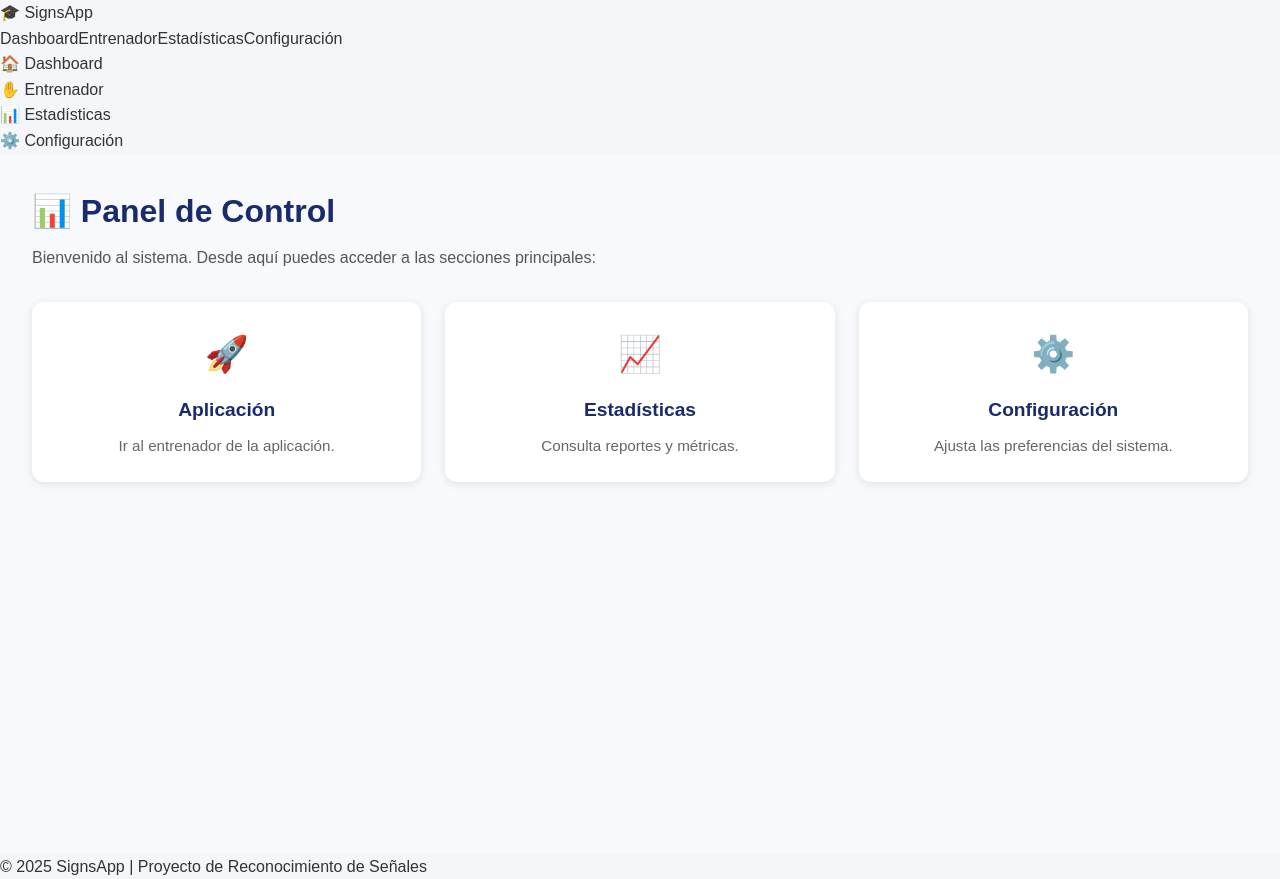
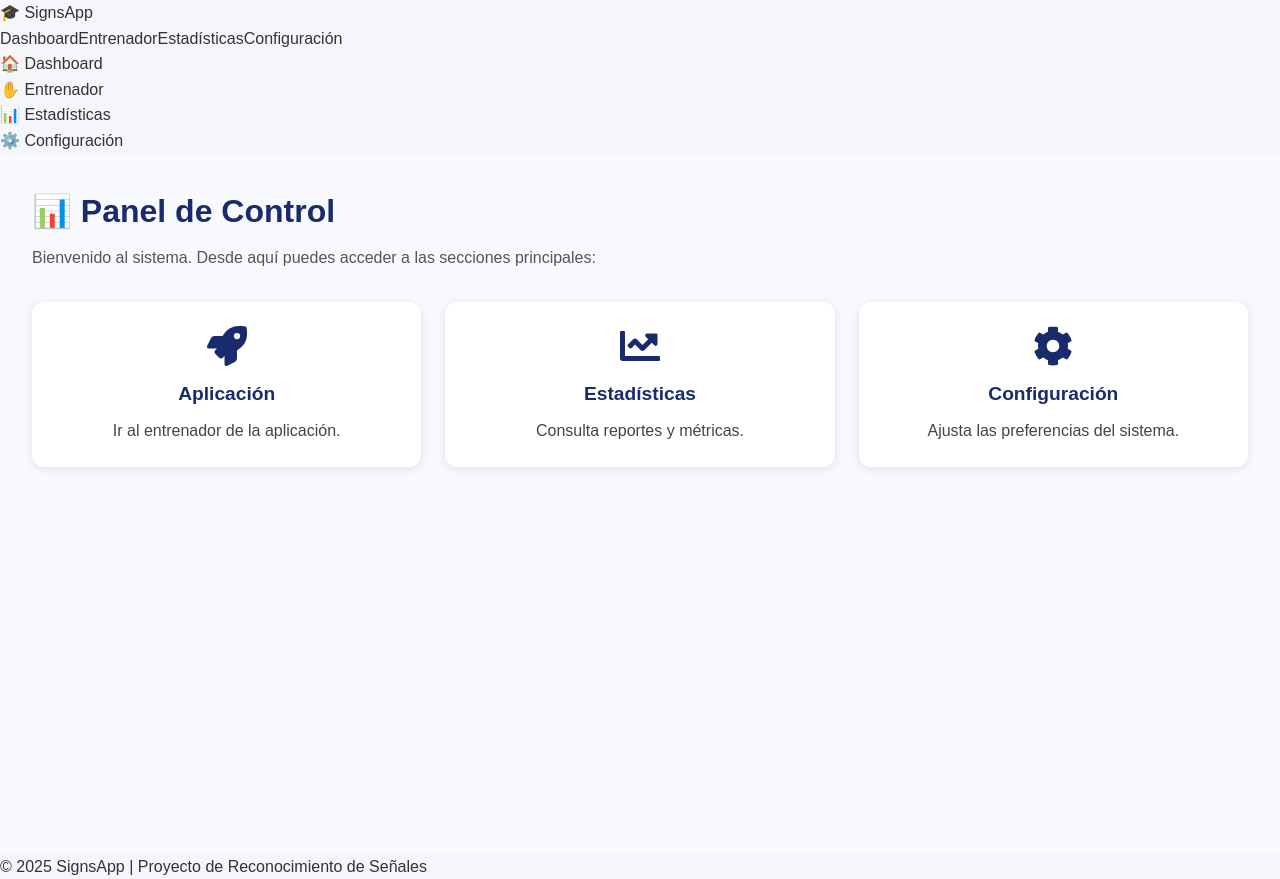
Before and after one commit to aguilarjordy/FINAL, a React (Vite) app in the folder frontend/: page / in a window 1280 px wide. Built offline with nearby package versions, Linux system fonts and the light colour scheme.

Commit message:
Agregar icons-react ami dashboard

```diff
--- a/frontend/package.json
+++ b/frontend/package.json
@@ -11,6 +11,7 @@
   "dependencies": {
     "react": "^18.2.0",
     "react-dom": "^18.2.0",
+    "react-icons": "^5.5.0",
     "react-router-dom": "^7.9.1"
   },
   "devDependencies": {
--- a/frontend/src/pages/Dashboard.jsx
+++ b/frontend/src/pages/Dashboard.jsx
@@ -1,6 +1,9 @@
 import React from "react";
 import { Link } from "react-router-dom";
-import "../styles/dashboard.css"; // CSS ya creado en tu proyecto
+import "../styles/dashboard.css";
+
+// Íconos modernos de react-icons
+import { FaRocket, FaChartLine, FaCog } from "react-icons/fa";
 
 function Dashboard() {
   return (
@@ -12,19 +15,19 @@ function Dashboard() {
 
       <div className="dashboard-cards">
         <Link to="/entrenador" className="card">
-          <span className="card-icon">🚀</span>
+          <FaRocket className="card-icon" />
           <h2>Aplicación</h2>
           <p>Ir al entrenador de la aplicación.</p>
         </Link>
 
         <Link to="/estadisticas" className="card">
-          <span className="card-icon">📈</span>
+          <FaChartLine className="card-icon" />
           <h2>Estadísticas</h2>
           <p>Consulta reportes y métricas.</p>
         </Link>
 
         <Link to="/configuracion" className="card">
-          <span className="card-icon">⚙️</span>
+          <FaCog className="card-icon" />
           <h2>Configuración</h2>
           <p>Ajusta las preferencias del sistema.</p>
         </Link>
--- a/frontend/src/styles/dashboard.css
+++ b/frontend/src/styles/dashboard.css
@@ -2,15 +2,15 @@
 
 .dashboard-container {
   padding: 2rem;
-  min-height: calc(100vh - 100px); /* ocupa la pantalla sin tapar footer */
-  background-color: #f7f9fc; /* fondo gris muy claro */
+  min-height: calc(100vh - 100px);
+  background-color: #f7f9fc;
 }
 
 .dashboard-title {
   font-size: 2rem;
   font-weight: bold;
   margin-bottom: 0.5rem;
-  color: #1a2b6d; /* azul que combina con tu sidebar */
+  color: #1a2b6d;
 }
 
 .dashboard-subtitle {
@@ -31,10 +31,10 @@
   padding: 1.5rem;
   border-radius: 12px;
   box-shadow: 0 2px 8px rgba(0, 0, 0, 0.1);
-  transition: transform 0.2s ease, box-shadow 0.2s ease;
+  transition: transform 0.2s ease, box-shadow 0.2s ease, background-color 0.2s ease;
   text-align: center;
-  text-decoration: none; /* elimina subrayado de los <Link> */
-  color: inherit; /* conserva el color del texto */
+  text-decoration: none;
+  color: inherit;
   display: flex;
   flex-direction: column;
   align-items: center;
@@ -44,13 +44,14 @@
 .card:hover {
   transform: translateY(-5px);
   box-shadow: 0 6px 16px rgba(0, 0, 0, 0.15);
+  background-color: #f0f4ff; /* azul clarito al hover */
   cursor: pointer;
 }
 
 .card-icon {
-  font-size: 2.2rem;
+  font-size: 2.5rem;
   margin-bottom: 0.8rem;
-  display: block;
+  color: #1a2b6d;
 }
 
 .card h2 {
@@ -60,8 +61,8 @@
 }
 
 .card p {
-  font-size: 0.95rem;
-  color: #666;
+  font-size: 1rem;
+  color: #444;
 }
 
 /* ===== Responsivo ===== */
@@ -75,6 +76,6 @@
   }
 
   .card-icon {
-    font-size: 1.8rem;
+    font-size: 2rem;
   }
 }
```
Also changed, not shown: 1 other file (tests, documents, lock files or other folders).
